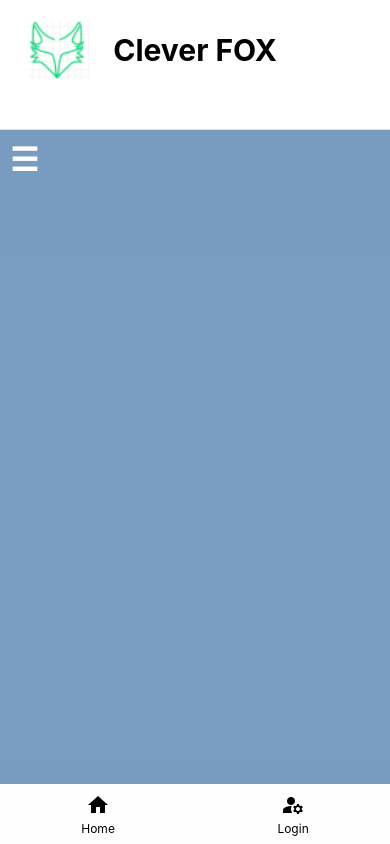
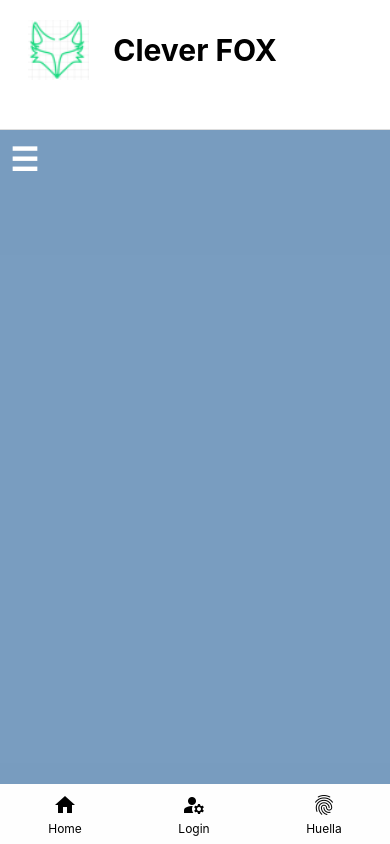
Before and after one commit to rrufino71/reactnativeapp, a React Native app: screen /Home in a window 390 px wide. Built offline with nearby package versions, Linux system fonts and the light colour scheme.

Commit message:
fingerprint

```diff
--- a/App.js
+++ b/App.js
@@ -16,6 +16,7 @@ import MainScreen from "./screens/MainScreen";
 import ContactoScreen from "./screens/ContactoScreen";
 import SettingsScreen from "./screens/SettingsScreen";
 import ProfileScreen from "./screens/ProfileScreen";
+import HuellaScreen from "./screens/HuellaScreen";
 import CustomTabBar from "./components/CustomBar";
 import CustomStatusBar from "./components/CustomStatusBar";
 import RegisterScreen from "./screens/RegisterScreen";
@@ -69,6 +70,11 @@ export default function App() {
               options={{ headerShown: false, gestureEnabled: true }}
             />
             <Stack.Screen
+              name="Huella"
+              component={HuellaScreen}
+              options={{ headerShown: false, gestureEnabled: true }}
+            />
+            <Stack.Screen
               name="Home"
               component={MainScreen}
               options={{ headerShown: false }}
--- a/components/CustomBar.jsx
+++ b/components/CustomBar.jsx
@@ -2,7 +2,13 @@ import React, { useState, useContext } from "react";
 import { View, TouchableOpacity, StyleSheet, Text } from "react-native";
 import { Ionicons } from "@expo/vector-icons";
 import { useNavigation } from "@react-navigation/native"; // Importa el hook de navegación
-import { HomeIcon, ProfileIcon, SettingsIcon, SignInIcon } from "./Icons.jsx";
+import {
+  HomeIcon,
+  ProfileIcon,
+  SettingsIcon,
+  SignInIcon,
+  FingerIcon,
+} from "./Icons.jsx";
 import { AuthContext } from "../contexts/AuthContext";
 
 export default function CustomTabBar({ isKeyboardVisible }) {
@@ -70,6 +76,15 @@ export default function CustomTabBar({ isKeyboardVisible }) {
           <Text style={styles.tabLabel}>Login</Text>
         </TouchableOpacity>
       )}
+      {!isAuthenticated && (
+        <TouchableOpacity
+          style={styles.tabButton}
+          onPress={() => navigation.navigate("Huella")}
+        >
+          <FingerIcon />
+          <Text style={styles.tabLabel}>Huella</Text>
+        </TouchableOpacity>
+      )}
     </View>
   );
 }
--- a/components/Icons.jsx
+++ b/components/Icons.jsx
@@ -31,3 +31,7 @@ export const VisibilityOff = (props) => (
 export const MenuIcon = (props) => (
   <MaterialIcons name="menu" size={24} color="black" {...props} />
 );
+
+export const FingerIcon = (props) => (
+  <MaterialIcons name="fingerprint" size={24} color="black" {...props} />
+);
--- /dev/null
+++ b/screens/HuellaScreen.jsx
@@ -0,0 +1,10 @@
+import { Text, View } from "react-native";
+import Biometrics from "../components/Biometrics";
+
+export default function HuellaScreen() {
+  return (
+    <View className="flex-1 justify-center items-center bg-customColor1-light">
+      <Biometrics />
+    </View>
+  );
+}
```
